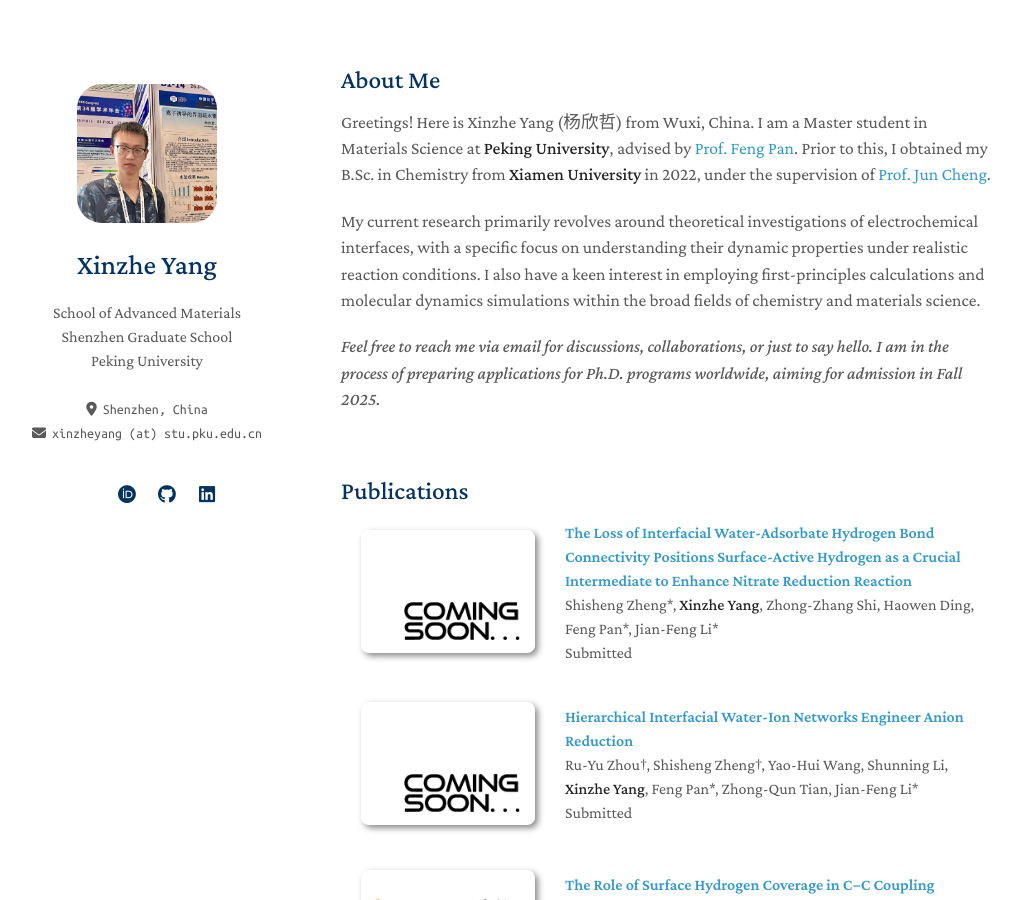
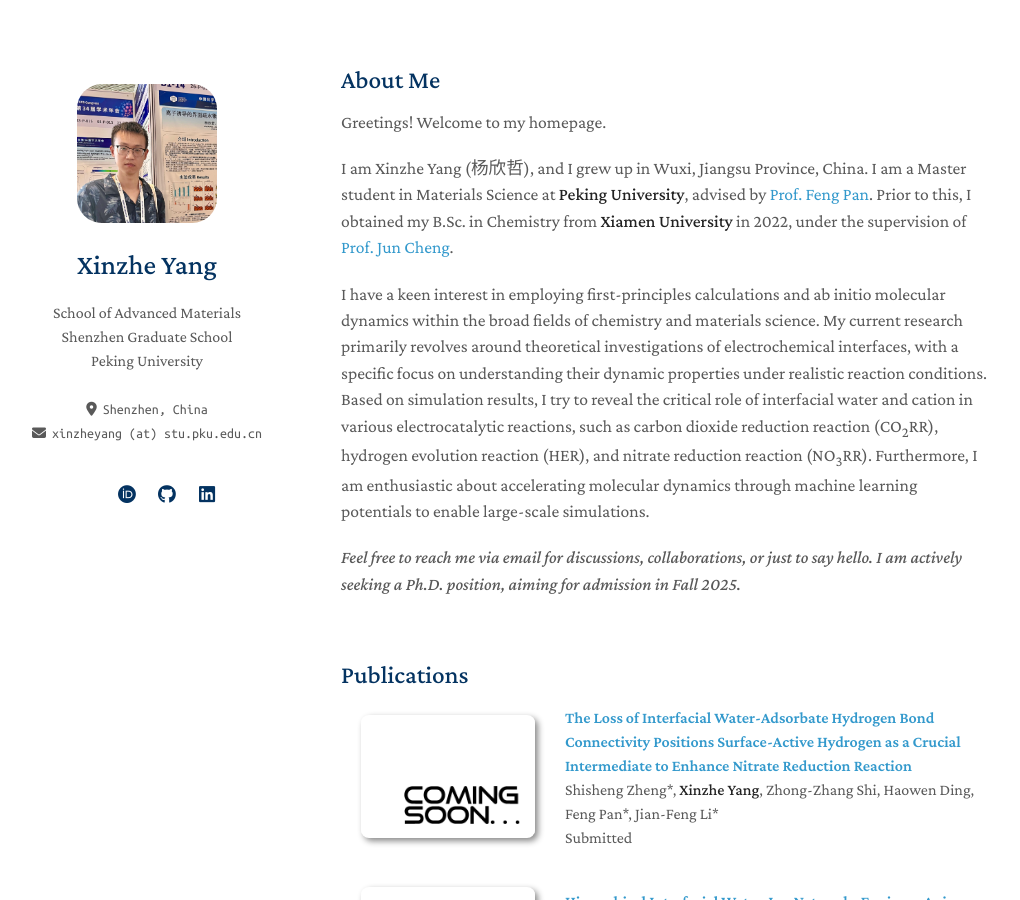
Before and after one commit to xzyang99/xzyang99.github.io, a Jekyll site: the page built from index.md, in a window 1280 px wide and 900 px high. Shown: the whole window, without its empty margins (129-1149 px from the left). Built offline with Jekyll 4.4.1, drawn with Linux system fonts in a browser that asks for light colours; a style sheet for code colours, icons or effects is not loaded; our own code applies the rules of GitHub Pages for plain Markdown files.

Commit message:
Update index.md

```diff
--- a/index.md
+++ b/index.md
@@ -4,11 +4,13 @@ layout: homepage
 
 ## About Me
 
-<p style="font-size:110%;">Greetings! Here is Xinzhe Yang (杨欣哲) from Wuxi, China. I am a Master student in Materials Science at <strong>Peking University</strong>, advised by <a href="http://en.pkusam.cn/">Prof. Feng Pan</a>. Prior to this, I obtained my B.Sc. in Chemistry from <strong>Xiamen University</strong> in 2022, under the supervision of <a href="https://www.cheng-group.net/">Prof. Jun Cheng</a>.</p>
+<p style="font-size:110%;">Greetings! Welcome to my homepage.</p>
 
-<p style="font-size:110%;">My current research primarily revolves around theoretical investigations of electrochemical interfaces, with a specific focus on understanding their dynamic properties under realistic reaction conditions. I also have a keen interest in employing first-principles calculations and molecular dynamics simulations within the broad fields of chemistry and materials science.</p>
+<p style="font-size:110%;">I am Xinzhe Yang (杨欣哲), and I grew up in Wuxi, Jiangsu Province, China. I am a Master student in Materials Science at <strong>Peking University</strong>, advised by <a href="http://en.pkusam.cn/">Prof. Feng Pan</a>. Prior to this, I obtained my B.Sc. in Chemistry from <strong>Xiamen University</strong> in 2022, under the supervision of <a href="https://www.cheng-group.net/">Prof. Jun Cheng</a>.</p>
 
-<p style="font-size:110%;"><em>Feel free to reach me via email for discussions, collaborations, or just to say hello. I am in the process of preparing applications for Ph.D. programs worldwide, aiming for admission in Fall 2025.</em></p>
+<p style="font-size:110%;">I have a keen interest in employing first-principles calculations and ab initio molecular dynamics within the broad fields of chemistry and materials science. My current research primarily revolves around theoretical investigations of electrochemical interfaces, with a specific focus on understanding their dynamic properties under realistic reaction conditions. Based on simulation results, I try to reveal the critical role of interfacial water and cation in various electrocatalytic reactions, such as carbon dioxide reduction reaction (CO<sub>2</sub>RR), hydrogen evolution reaction (HER), and nitrate reduction reaction (NO<sub>3</sub>RR). Furthermore, I am enthusiastic about accelerating molecular dynamics through machine learning potentials to enable large-scale simulations.</p>
+
+<p style="font-size:110%;"><em>Feel free to reach me via email for discussions, collaborations, or just to say hello. I am actively seeking a Ph.D. position, aiming for admission in Fall 2025.</em></p>
 
 <p><br></p>
 
```
